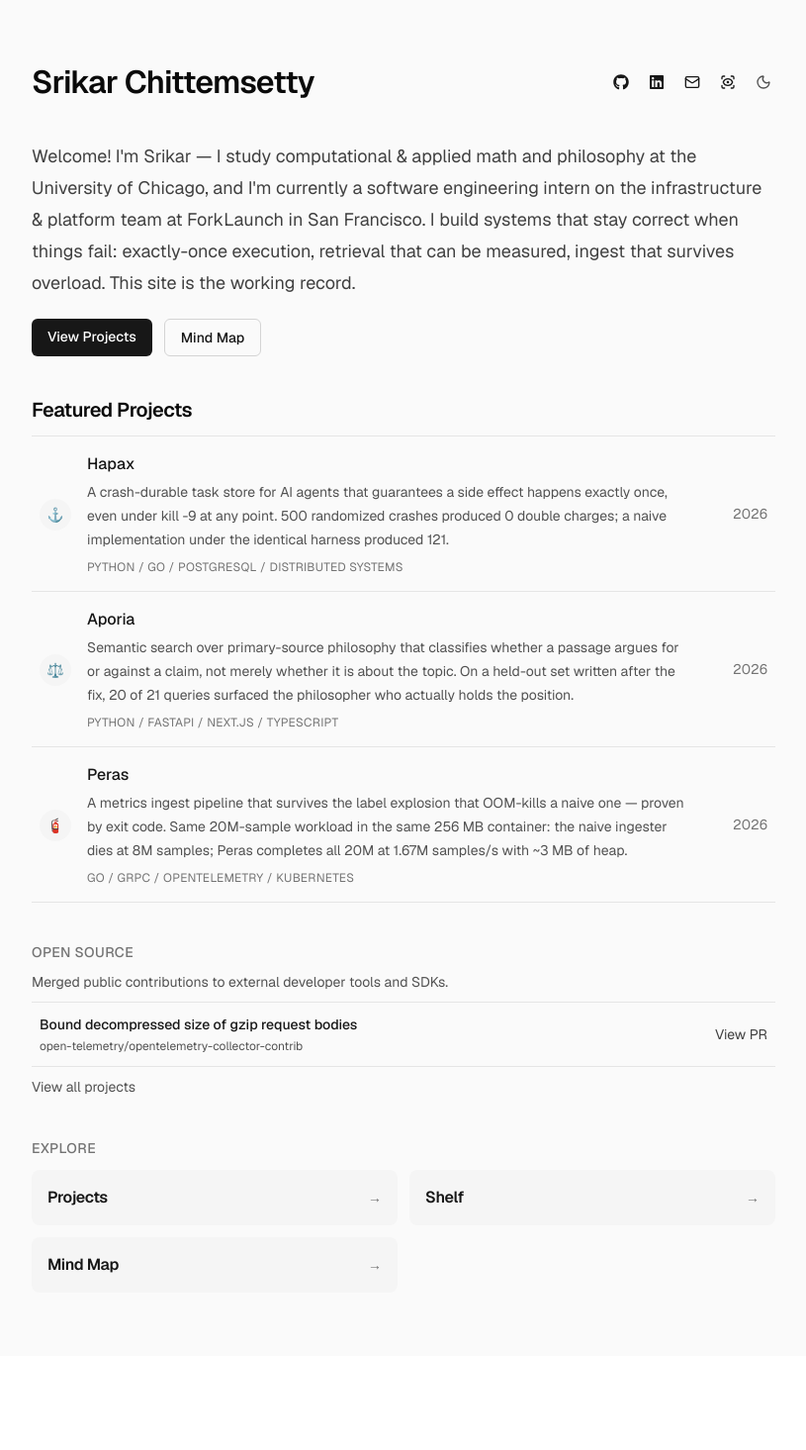
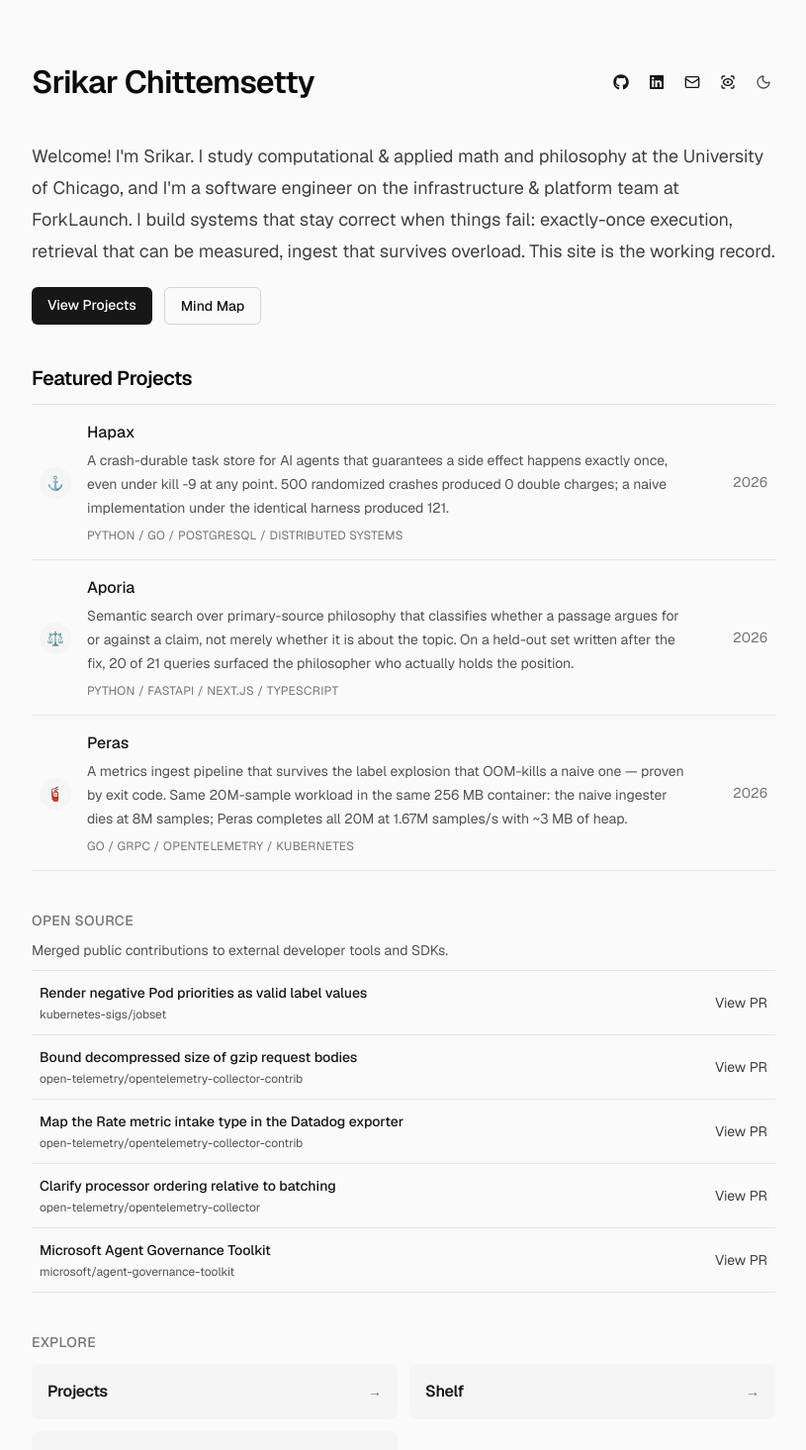
Before and after one commit to SrikarChittemsetty/srikarchittemsetty, a Next.js app: page / in a window 1280 px wide. Shown: the top 1465 px of the page at 99% size, without its empty margins (232-1047 px from the left). Before the commit the page ends 1370 px from the top, so only its background shows below. Built offline with nearby package versions, Linux system fonts and the light colour scheme.

Commit message:
bio: software engineer at ForkLaunch; open source: list all merged PRs, add jobset #1291

```diff
--- a/src/app/page.tsx
+++ b/src/app/page.tsx
@@ -7,7 +7,7 @@ import ThemeToggle from "@/components/theme-toggle";
 import { SECTIONS_LIVE } from "@/lib/feature-flags";
 
 const featuredProjects = projects.filter((project) => project.featured);
-const latestOpenSourceContribution = openSourceContributions[0];
+const mergedOpenSourceContributions = openSourceContributions.filter((c) => c.status === "Merged");
 
 const portalLinks = [
   { label: "Projects", href: "/projects", live: SECTIONS_LIVE.projects },
@@ -65,9 +65,9 @@ function Intro() {
   return (
     <section className="space-y-5">
       <p className="max-w-3xl text-base leading-7 text-neutral-700 dark:text-neutral-300 sm:text-lg sm:leading-8">
-        Welcome! I&apos;m Srikar — I study computational &amp; applied math and philosophy at the
-        University of Chicago, and I&apos;m currently a software engineering intern on the
-        infrastructure &amp; platform team at ForkLaunch in San Francisco. I build systems that
+        Welcome! I&apos;m Srikar. I study computational &amp; applied math and philosophy at the
+        University of Chicago, and I&apos;m a software engineer on the
+        infrastructure &amp; platform team at ForkLaunch. I build systems that
         stay correct when things fail: exactly-once execution, retrieval that can be measured,
         ingest that survives overload. This site is the working record.
       </p>
@@ -157,7 +157,7 @@ function ExploreLinks() {
 }
 
 function OpenSourcePreview() {
-  if (!latestOpenSourceContribution) {
+  if (mergedOpenSourceContributions.length === 0) {
     return null;
   }
 
@@ -170,17 +170,21 @@ function OpenSourcePreview() {
         Merged public contributions to external developer tools and SDKs.
       </p>
       <div className="divide-y divide-neutral-200 border-y border-neutral-200 dark:divide-neutral-800 dark:border-neutral-800">
-        <div className="flex flex-col gap-2 px-2 py-3 sm:flex-row sm:items-center sm:justify-between sm:gap-4">
+        {mergedOpenSourceContributions.map((contribution) => (
+          <div
+            key={contribution.prUrl}
+            className="flex flex-col gap-2 px-2 py-3 sm:flex-row sm:items-center sm:justify-between sm:gap-4"
+          >
             <div className="min-w-0 space-y-1">
               <p className="text-sm font-medium text-neutral-900 dark:text-neutral-100">
-              {latestOpenSourceContribution.title}
+                {contribution.title}
               </p>
               <p className="text-xs text-neutral-600 dark:text-neutral-400">
-              {latestOpenSourceContribution.repository}
+                {contribution.repository}
               </p>
             </div>
             <a
-            href={latestOpenSourceContribution.prUrl}
+              href={contribution.prUrl}
               target="_blank"
               rel="noopener noreferrer"
               className="text-sm text-neutral-700 transition-all duration-200 hover:text-neutral-900 dark:text-neutral-300 dark:hover:text-neutral-100"
@@ -188,15 +192,8 @@ function OpenSourcePreview() {
               View PR
             </a>
           </div>
+        ))}
       </div>
-      {SECTIONS_LIVE.projects ? (
-        <Link
-          href="/projects"
-          className="inline-flex text-sm text-neutral-600 transition-all duration-200 hover:text-neutral-900 dark:text-neutral-400 dark:hover:text-neutral-100"
-        >
-          View all projects
-        </Link>
-      ) : null}
     </section>
   );
 }
--- a/src/data/open-source.ts
+++ b/src/data/open-source.ts
@@ -9,6 +9,17 @@ export type OpenSourceContribution = {
 };
 
 export const openSourceContributions: OpenSourceContribution[] = [
+  {
+    title: "Render negative Pod priorities as valid label values",
+    repository: "kubernetes-sigs/jobset",
+    status: "Merged",
+    prUrl: "https://github.com/kubernetes-sigs/jobset/pull/1291",
+    summary:
+      "The Pod webhook copied pod.Spec.Priority into a label verbatim, so a negative PriorityClass produced a label value the API server rejects; every child Pod failed admission and the JobSet sat at zero Pods. Negative values are now encoded with an n prefix while non-negative values keep their form, so exclusive-placement affinity keeps matching across the upgrade.",
+    impact:
+      "JobSets using a negative PriorityClass, including the cluster-autoscaler overprovisioning pattern, schedule again instead of retrying forever.",
+    tech: ["Go", "Kubernetes", "Admission Webhooks"],
+  },
   {
     title: "Bound decompressed size of gzip request bodies",
     repository: "open-telemetry/opentelemetry-collector-contrib",
```
Lines whose indentation alone changed are shown as unchanged.
